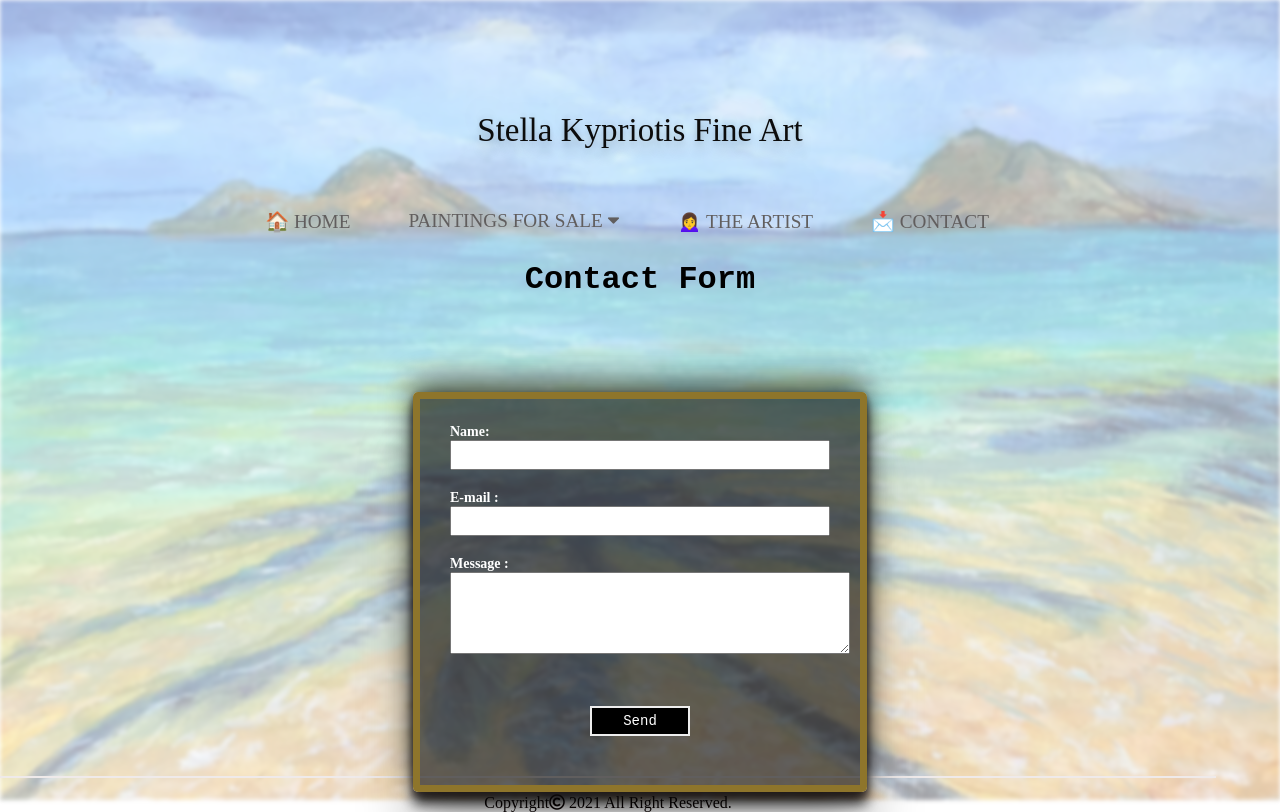
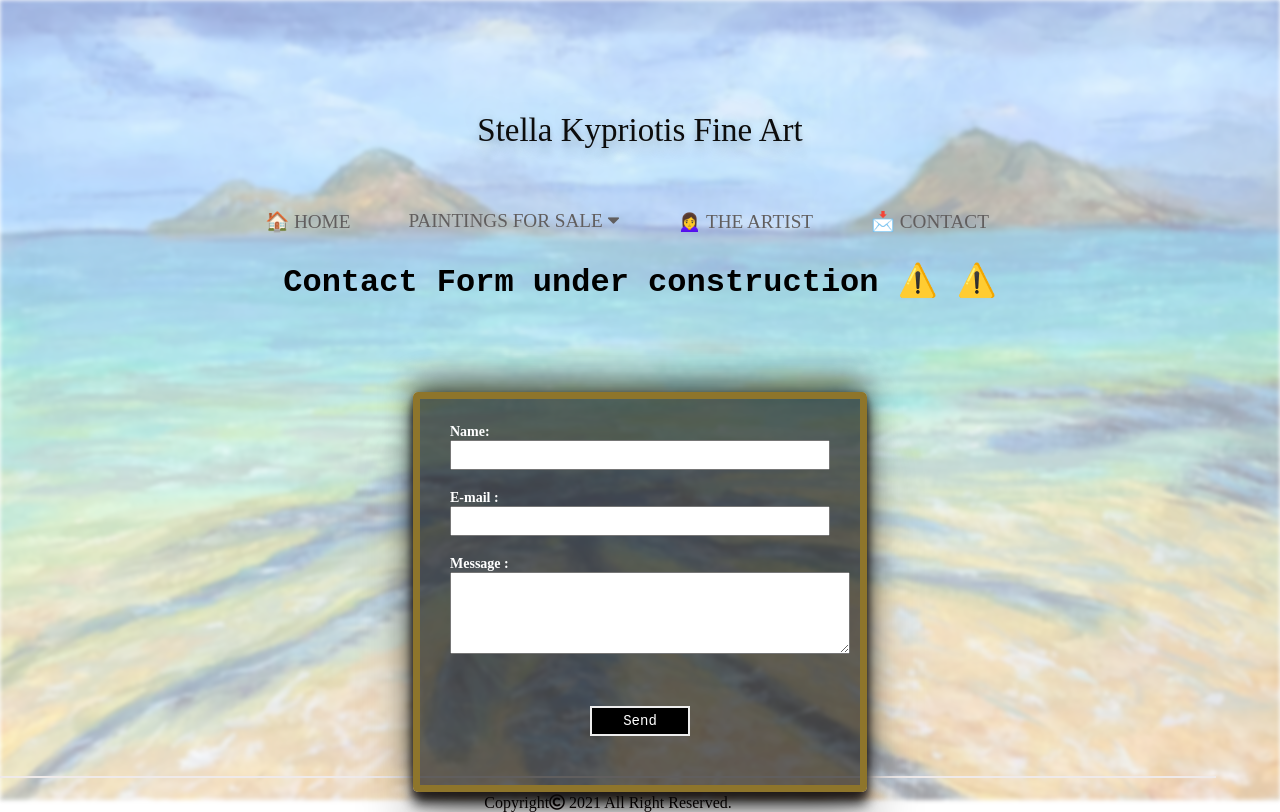
Before and after one commit to Amutha37/stella-art-react, a React (Create React App) app: page /contact in a window 1280 px wide. Built offline with nearby package versions, Linux system fonts and the light colour scheme.

Commit message:
add on construction sign

```diff
--- a/src/components/pages/contact/Contact.js
+++ b/src/components/pages/contact/Contact.js
@@ -69,7 +69,7 @@ const Contact = () => {
     <>
       <div className="maincontainer">
         <div className="contact-form1">
-          <h1>Contact Form</h1>
+          <h1>Contact Form under construction ⚠️ ⚠️</h1>
         </div>
         <div className="contact-form">
           <form
```
